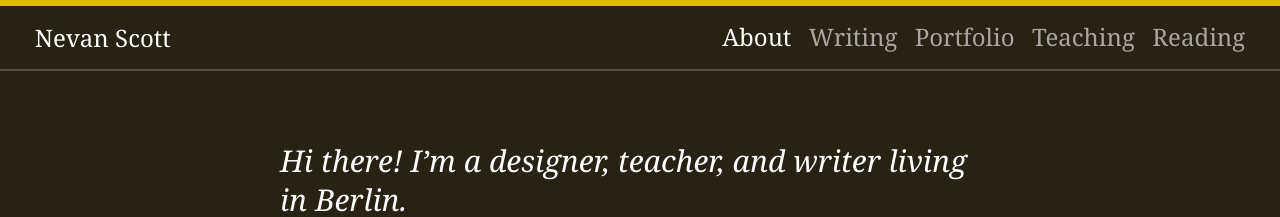
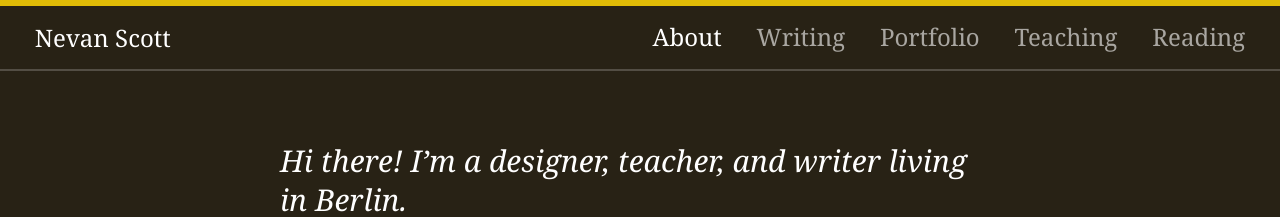
Before and after one commit to nevanscott/nevanscott.github.io, a Jekyll site: the page built from index.md, in a window 1280 px wide. Shown: the top 217 px of the page. Built offline with Jekyll 4.4.1, drawn with Linux system fonts in a browser that asks for light colours.

Commit message:
fixes the nav layout

```diff
--- a/_includes/main.scss
+++ b/_includes/main.scss
@@ -345,6 +345,7 @@ header[role=banner] {
     color: inherit;
     font-size: var(--font-size);
     font-weight: normal;
+    margin-right: var(--type-space-dash);
   }
   nav {
     font-size: var(--font-size);
@@ -353,7 +354,7 @@ header[role=banner] {
     a {
       color: var(--header-text-muted-color);
       font-family: var(--font-family);
-      margin-right: var(--type-space-pinch);
+      margin-right: var(--type-space-dash);
       &:last-child {
         margin-right: 0;
       }
```
